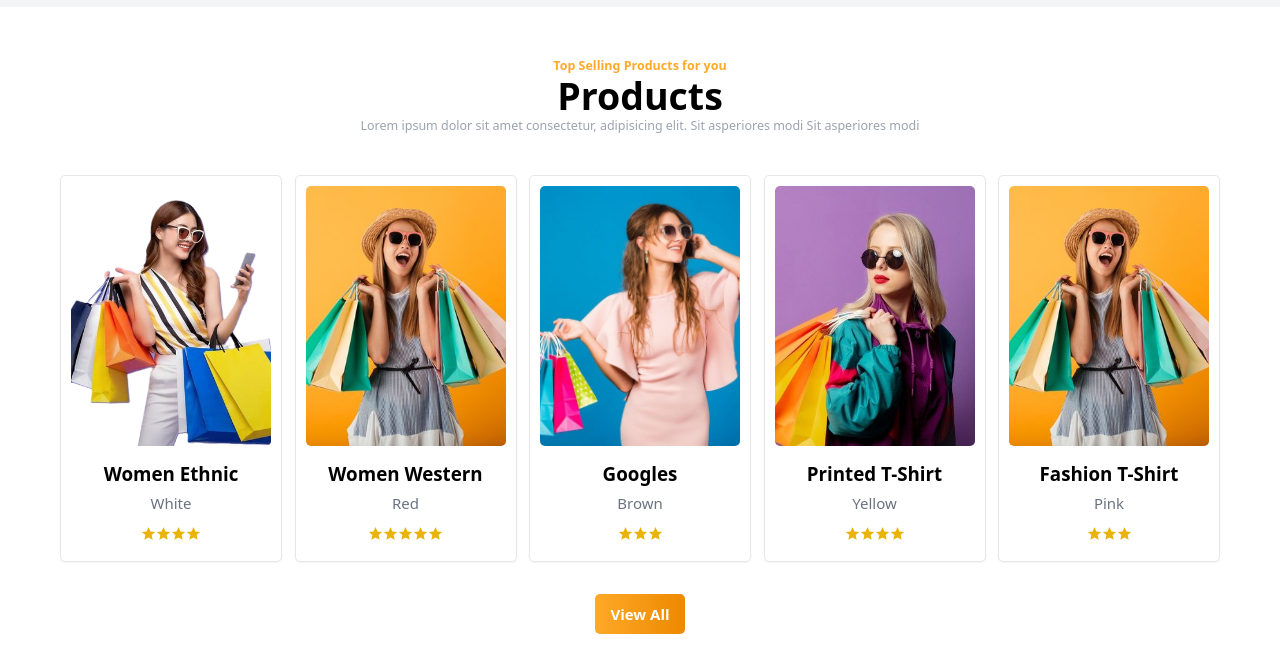
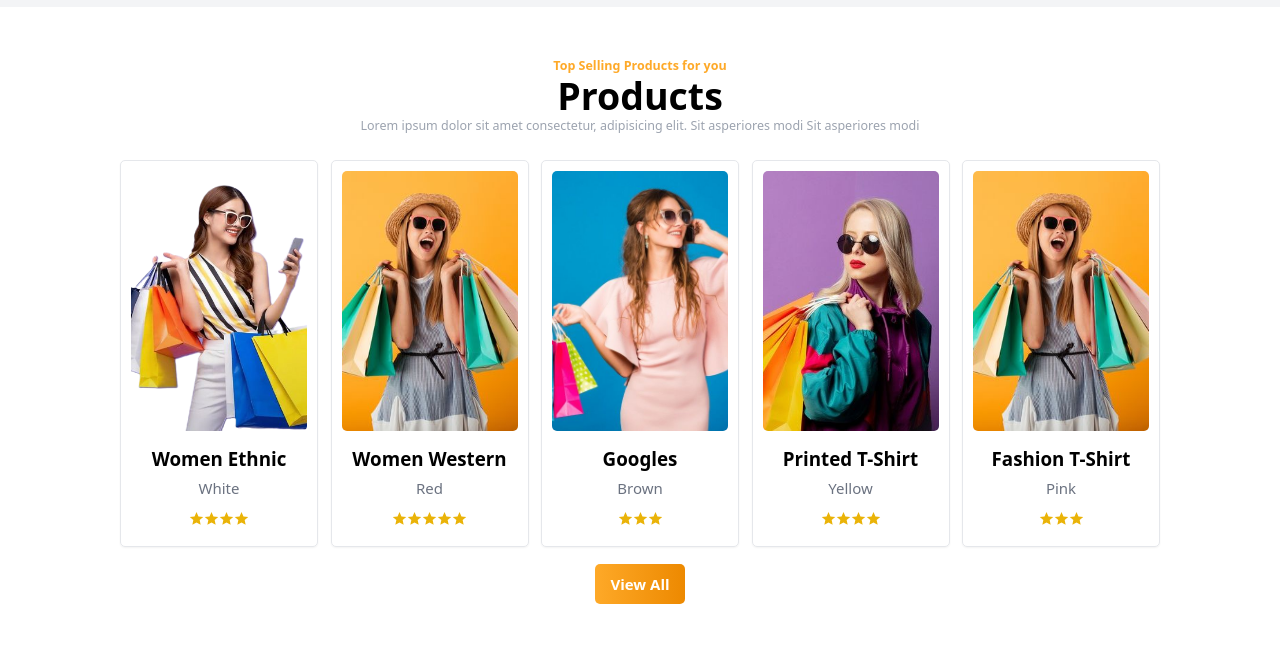
Before and after one commit to Jo-shua09/shop-me-commerce, a React (Vite) app: page / in a window 1280 px wide. Shown: the part 738-1397 px from the top of the page. After the commit the page ends 1367 px from the top, so only its background shows below. Built offline with nearby package versions, Linux system fonts and the light colour scheme.

Commit message:
commit 9

```diff
--- a/src/components/Products.jsx
+++ b/src/components/Products.jsx
@@ -4,22 +4,28 @@ import { LiaStarSolid } from "react-icons/lia";
 
 const Products = () => {
   return (
-    <div className="flex flex-col items-center justify-center pt-10 pb-10 dark:text-white dark:bg-gray-900 sm:pt-20 gap-y-6">
-      <div className="flex flex-col items-center gap-y-1">
+    <div className="pt-10 pb-10  dark:text-white dark:bg-gray-900 sm:pt-20 gap-y-6">
+      <div className="container flex flex-col items-center justify-center">
+        <div className="flex flex-col items-center text-center gap-y-1">
           <h3 className="text-xl font-semibold normal-case text-primary">Top Selling Products for you</h3>
           <h1 className="text-6xl font-bold">Products</h1>
           <p className="text-xl text-gray-400 normal-case">
             Lorem ipsum dolor sit amet consectetur, adipisicing elit. Sit asperiores modi Sit asperiores modi
           </p>
         </div>
-      <div className="container grid items-center grid-cols-1 gap-5 mt-10 lg:grid-cols-5 sm:grid-cols-2 md:grid-cols-3">
+
+        <div className="container grid items-center grid-cols-1 mt-10 gap-x-5 gap-y-10 lg:grid-cols-5 sm:grid-cols-2 md:grid-cols-3">
           {ProductData.map((data) => (
             <div
               key={data.id}
               className="flex flex-col items-center p-4 pb-8 duration-300 border rounded-lg shadow-sm cursor-pointer dark:border-none dark:shadow-2xl group hover:shadow-2xl"
             >
               <div className="overflow-hidden transition-all duration-200 ">
-              <img src={data.img} alt={data.title} className="object-cover group-hover:scale-[1.1] w-[30rem] overflow-hidden rounded-lg h-[26rem]" />
+                <img
+                  src={data.img}
+                  alt={data.title}
+                  className="object-cover group-hover:scale-[1.1] w-[30rem] overflow-hidden rounded-lg h-[26rem]"
+                />
               </div>
               <h3 className="pb-3 text-3xl font-semibold mt-7">{data.title}</h3>
               <h5 className="pb-3 text-2xl text-gray-500">{data.color}</h5>
@@ -35,6 +41,7 @@ const Products = () => {
           view all
         </button>
       </div>
+    </div>
   );
 };
 
--- a/tailwind.config.js
+++ b/tailwind.config.js
@@ -11,7 +11,7 @@ export default {
       container: {
         center: "true",
         padding: {
-          DEFAULT: "2rem",
+          DEFAULT: "3rem",
           sm: "6rem",
         },
       },
```
Lines whose indentation alone changed are shown as unchanged.
